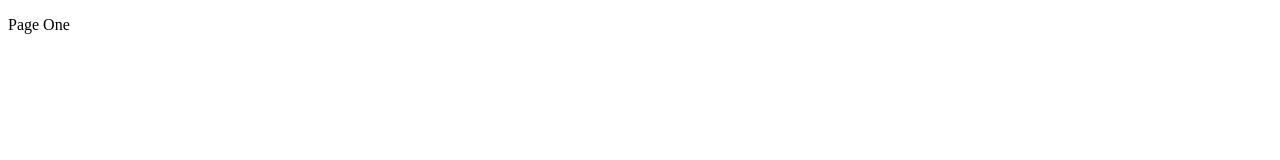
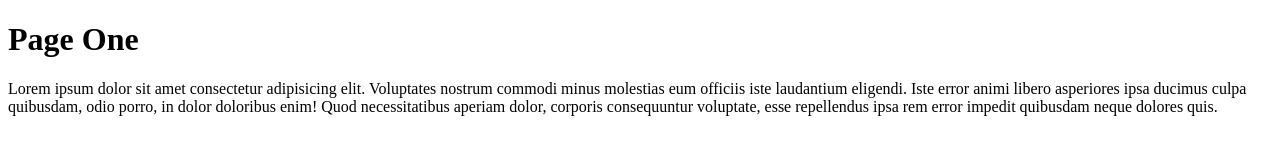
Before and after one commit to feshaodhis/CSS_FIRST_PROJECT, a plain HTML site: page pageOne.html in a window 1280 px wide. Drawn offline with Linux system fonts and the light colour scheme.

Commit message:
PageOne.html modification
added a paragraph and heading

```diff
--- a/pageOne.html
+++ b/pageOne.html
@@ -6,6 +6,7 @@
     <title>Document</title>
 </head>
 <body>
-    <p>Page One</p>
+    <h1>Page One</h1>
+    <p>Lorem ipsum dolor sit amet consectetur adipisicing elit. Voluptates nostrum commodi minus molestias eum officiis iste laudantium eligendi. Iste error animi libero asperiores ipsa ducimus culpa quibusdam, odio porro, in dolor doloribus enim! Quod necessitatibus aperiam dolor, corporis consequuntur voluptate, esse repellendus ipsa rem error impedit quibusdam neque dolores quis.</p>
 </body>
 </html>
```
